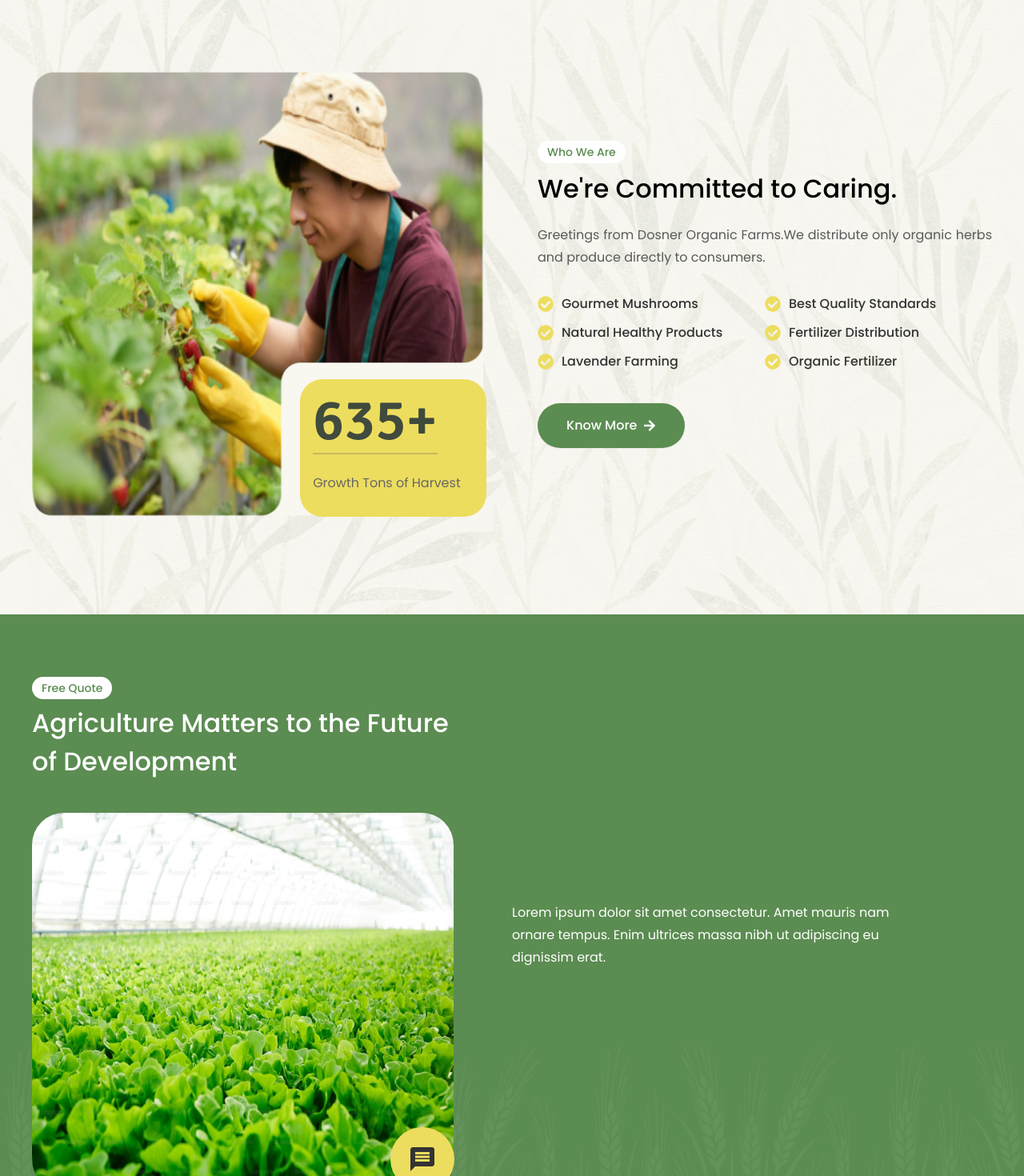
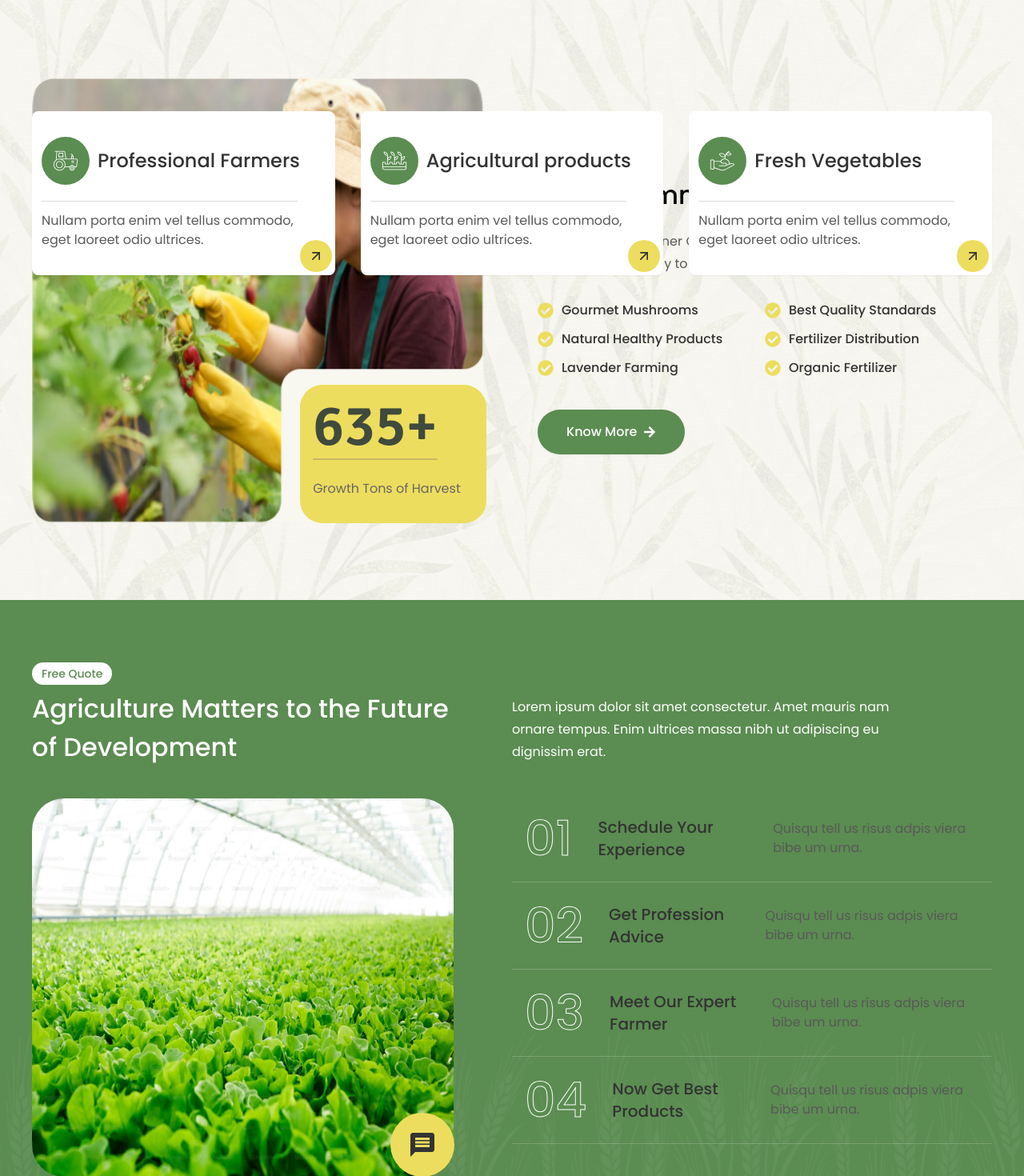
Before and after one commit to shihab01118/AgroFirm-Frontend, a React (Vite) app: page / in a window 1280 px wide. Shown: the part 960-2430 px from the top of the page at 80% size. Built offline with nearby package versions, Linux system fonts and the light colour scheme.

Commit message:
Free Quote section modified

```diff
--- a/src/components/Home/Banner.jsx
+++ b/src/components/Home/Banner.jsx
@@ -4,10 +4,10 @@ import Button from "../shared/Button/Button";
 const Banner = () => {
   return (
     <section
-      className="bg-cover lg:bg-center bg-right bg-no-repeat min-h-screen flex items-center"
+      className="bg-cover lg:bg-center bg-right bg-no-repeat lg:min-h-[750px] flex items-center lg:relative"
       style={{ backgroundImage: `url(${banner})` }}
     >
-      <div className="max-w-[1200px] w-full mx-auto py-20 px-4 lg:px-0 text-white">
+      <div className="max-w-[1200px] w-full mx-auto py-24 px-4 lg:px-0 text-white">
         <div className="w-full max-w-xl">
           <p className="text-sm px-5 py-1 border border-white rounded-full font-signika w-fit">
             Believe In Quality!
@@ -15,7 +15,7 @@ const Banner = () => {
           <h1 className="font-medium font-signika text-8xl my-6">
             Lorem ipsum dolor sit amet
           </h1>
-          <p className="text-sm leading-6 mb-6">
+          <p className="text-sm leading-6 mb-6 border-t border-white border-opacity-40 pt-2">
             Lorem ipsum dolor sit amet consectetur. Id varius a at sit morbi
             volutpat semper. Massa pellentesque dolor gravida eleifend nec
             fringilla.
--- a/src/components/Home/Features.jsx
+++ b/src/components/Home/Features.jsx
@@ -1,15 +1,17 @@
 import tructor from "../../assets/icons/tructor.png";
 import cultivator from "../../assets/icons/cultivator.png";
 import hand from "../../assets/icons/hand.png";
+import IconButton from "../shared/IconButton/IconButton";
+import { FiArrowUpRight } from "react-icons/fi";
 
 const Features = () => {
   return (
-    <section className="max-w-[1200px] w-full mx-auto px-4 lg:px-0">
+    <section className="max-w-[1200px] w-full mx-auto px-4 lg:px-0 lg:absolute z-40 left-1/2 transform lg:-translate-x-1/2 -bottom-[63%]">
       <div className="grid grid-cols-1 md:grid-cols-2 lg:grid-cols-3 gap-8">
         {features?.map((feature) => (
           <div
             key={feature?.id}
-            className="bg-white w-full py-8 px-3 rounded-2xl"
+            className="bg-white w-full py-8 px-3 rounded-lg shadow-sm relative"
           >
             <div className="flex items-center gap-2.5 mb-5">
               <div className="bg-primary w-[60px] h-[60px] rounded-full flex items-center justify-center">
@@ -19,15 +21,15 @@ const Features = () => {
                 {feature?.title}
               </h4>
             </div>
-            <p className="text-body leading-6">{feature?.description}</p>
+            <p className="text-body leading-6 border-t pt-3 border-list border-opacity-20 max-w-[320px]">
+              {feature?.description}
+            </p>
+            <div className="absolute bottom-1 right-1">
+              <IconButton Icon={FiArrowUpRight} small />
+            </div>
           </div>
         ))}
       </div>
-      <div className="relative h-48 w-48">
-  <div className="bg-primary w-16 h-full absolute top-0 left-0 rounded-br-lg"></div>
-
-  <div className="bg-secondary w-full h-16 absolute bottom-0 left-0 rounded-tr-lg"></div>
-</div>
     </section>
   );
 };
--- /dev/null
+++ b/src/components/Home/FreeQuote.css
@@ -0,0 +1,8 @@
+.number {
+  color: #5b8c51;
+  -webkit-text-stroke: 1px #fff;
+}
+
+.row:hover .number {
+  -webkit-text-stroke: 0px #fff;
+}
--- a/src/components/Home/FreeQuote.jsx
+++ b/src/components/Home/FreeQuote.jsx
@@ -2,6 +2,9 @@ import FreeQuoteBg from "../../assets/images/ServicesBG.png";
 import vegetablePic from "../../assets/images/FreeQuote.png";
 import { MdMessage } from "react-icons/md";
 import IconButton from "../shared/IconButton/IconButton";
+
+// styles
+import "./FreeQuote.css";
 
 const FreeQuote = () => {
   return (
@@ -30,7 +33,24 @@ const FreeQuote = () => {
         </div>
 
         <div className="w-full lg:w-1/2">
-            <p className="text-white leading-7 max-w-lg">Lorem ipsum dolor sit amet consectetur. Amet mauris nam ornare tempus. Enim ultrices massa nibh ut adipiscing eu dignissim erat.</p>
+          <p className="text-white leading-7 max-w-lg mb-10">
+            Lorem ipsum dolor sit amet consectetur. Amet mauris nam ornare
+            tempus. Enim ultrices massa nibh ut adipiscing eu dignissim erat.
+          </p>
+          <div className="flex flex-col">
+            {quotes.map((item) => (
+              <div
+                key={item?.id}
+                className="hover:bg-white hover:rounded-lg px-4 py-6 border-b border-white border-opacity-20 flex items-center gap-8 group transition-all duration-150 row"
+              >
+                <h4 className="text-title font-medium text-6xl group-hover:text-primary number">
+                  {item?.no}
+                </h4>
+                <p className="text-title leading-7 text-xl font-medium">{item?.title}</p>
+                <p className="text-body leading-6">{item?.description}</p>
+              </div>
+            ))}
+          </div>
         </div>
       </div>
     </section>
@@ -38,3 +58,30 @@ const FreeQuote = () => {
 };
 
 export default FreeQuote;
+
+const quotes = [
+  {
+    id: 1,
+    no: "01",
+    title: "Schedule Your Experience",
+    description: "Quisqu tell us risus adpis viera bibe um urna.",
+  },
+  {
+    id: 2,
+    no: "02",
+    title: "Get Profession Advice",
+    description: "Quisqu tell us risus adpis viera bibe um urna.",
+  },
+  {
+    id: 3,
+    no: "03",
+    title: "Meet Our Expert Farmer",
+    description: "Quisqu tell us risus adpis viera bibe um urna.",
+  },
+  {
+    id: 4,
+    no: "04",
+    title: "Now Get Best Products",
+    description: "Quisqu tell us risus adpis viera bibe um urna.",
+  },
+];
--- a/src/components/Home/WhoWeAre.jsx
+++ b/src/components/Home/WhoWeAre.jsx
@@ -12,7 +12,7 @@ const WhoWeAre = () => {
       style={{ backgroundImage: `url(${sectionBG})` }}
     >
       <div
-        className="max-w-[1200px] w-full mx-auto py-20 px-4 lg:px-0 flex justify-between
+        className="max-w-[1200px] w-full mx-auto lg:pt-[180px] py-24 px-4 lg:px-0 flex justify-between
        items-center gap-16"
       >
         <div className="w-full relative">
--- a/src/components/shared/IconButton/IconButton.jsx
+++ b/src/components/shared/IconButton/IconButton.jsx
@@ -4,7 +4,7 @@ const IconButton = ({ Icon, small, white }) => {
   return (
     <button
       className={`w-20 h-20 rounded-full bg-secondary flex justify-center items-center transition duration-200 hover:bg-secondaryDark ${
-        small ? "w-10 h-10" : ""
+        small ? "w-[40px] h-[40px]" : ""
       } ${white ? "bg-white" : ""}`}
     >
       <Icon className={`text-title text-4xl ${small ? "text-xl" : ""}`} />
--- a/src/pages/Home/Home.jsx
+++ b/src/pages/Home/Home.jsx
@@ -1,13 +1,13 @@
 import Banner from "../../components/Home/Banner";
 import FreeQuote from "../../components/Home/FreeQuote";
 import WhoWeAre from "../../components/Home/WhoWeAre";
-// import Features from "../../components/Home/Features";
+import Features from "../../components/Home/Features";
 
 const Home = () => {
   return (
     <>
       <Banner />
-      {/* <Features /> */}
+      <Features />
       <WhoWeAre />
       <FreeQuote />
     </>
--- a/tailwind.config.js
+++ b/tailwind.config.js
@@ -14,6 +14,7 @@ export default {
       footer: "#F8F7F0",
       ash: "#999999",
       nav: "#1A1A1A",
+      transparent: "#FFFFFF00"
     },
     fontFamily: {
       poppins: "'Poppins', sans-serif",
```
